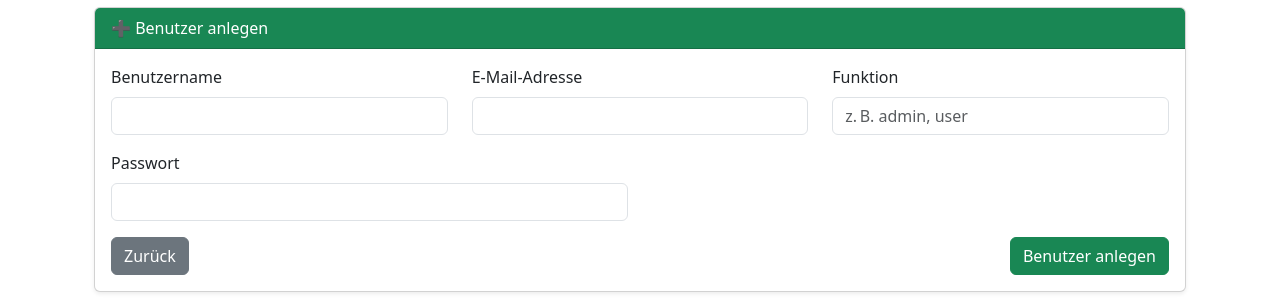
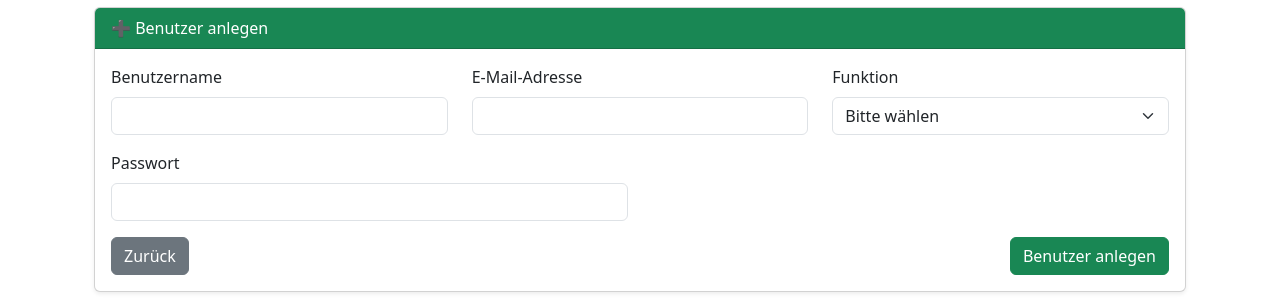
Before and after one commit to Grubinio/deba-faktura, a Flask app: page /admin in a window 1280 px wide. Shown: the part 281-581 px from the top of the page. Run offline with Flask 3, Linux system fonts and the light colour scheme; the visitor is signed in with stand-in values (Sample User, id 1); data that the repository does not hold is empty.

Commit message:
Admin --> Benutzer anlegen --> Funktion als Dropdown

```diff
--- a/app/templates/admin.html
+++ b/app/templates/admin.html
@@ -63,8 +63,13 @@
             </div>
             <div class="col-md-4 mb-3">
               <label for="funktion" class="form-label">Funktion</label>
-              <input type="text" class="form-control" id="funktion" name="funktion" placeholder="z. B. admin, user">
-            </div>
+              <select class="form-select" id="funktion" name="funktion" required>
+                <option value="" disabled selected>Bitte wählen</option>
+                <option value="Management">Management</option>
+                <option value="Vertrieb">Vertrieb</option>
+                <option value="Auftragsabwicklung">Auftragsabwicklung</option>
+                <option value="Debitorenbuchhaltung">Debitorenbuchhaltung</option>
+              </select>            </div>
           </div>
 
           <div class="row">
```
